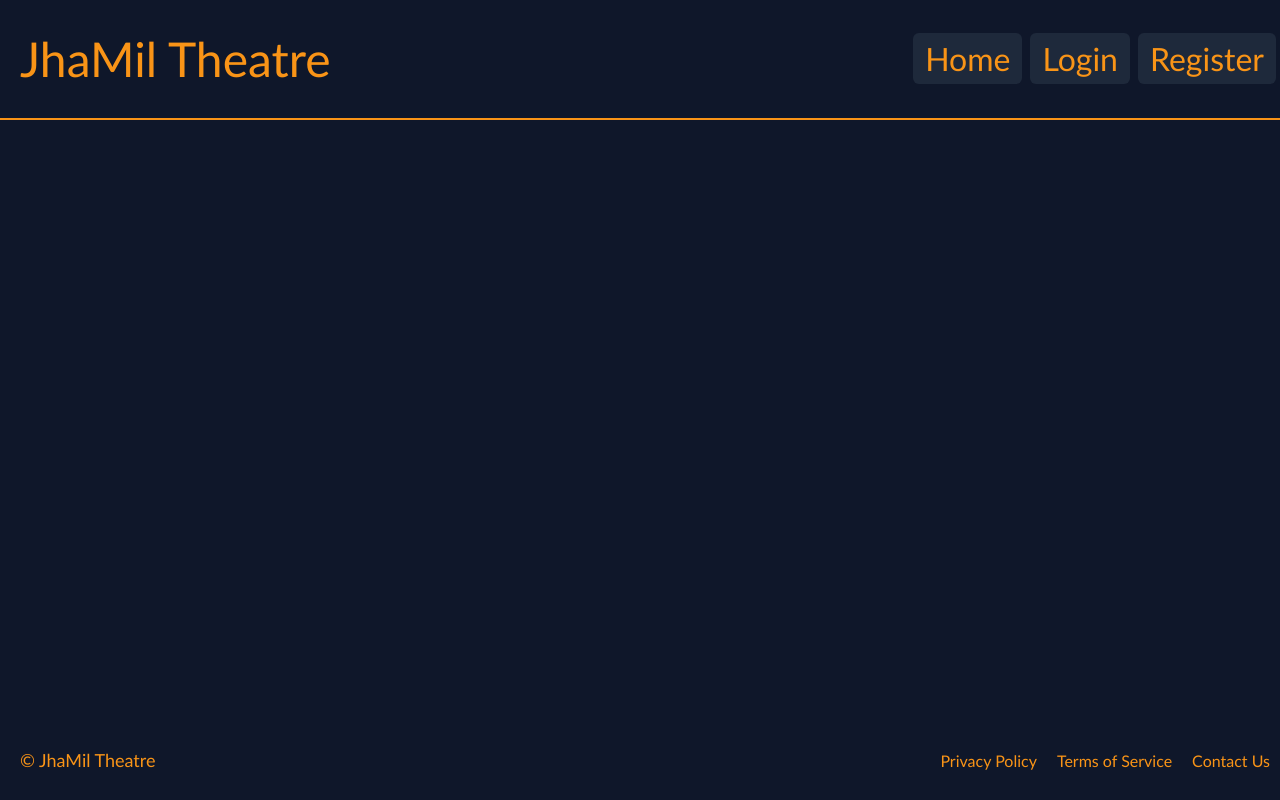
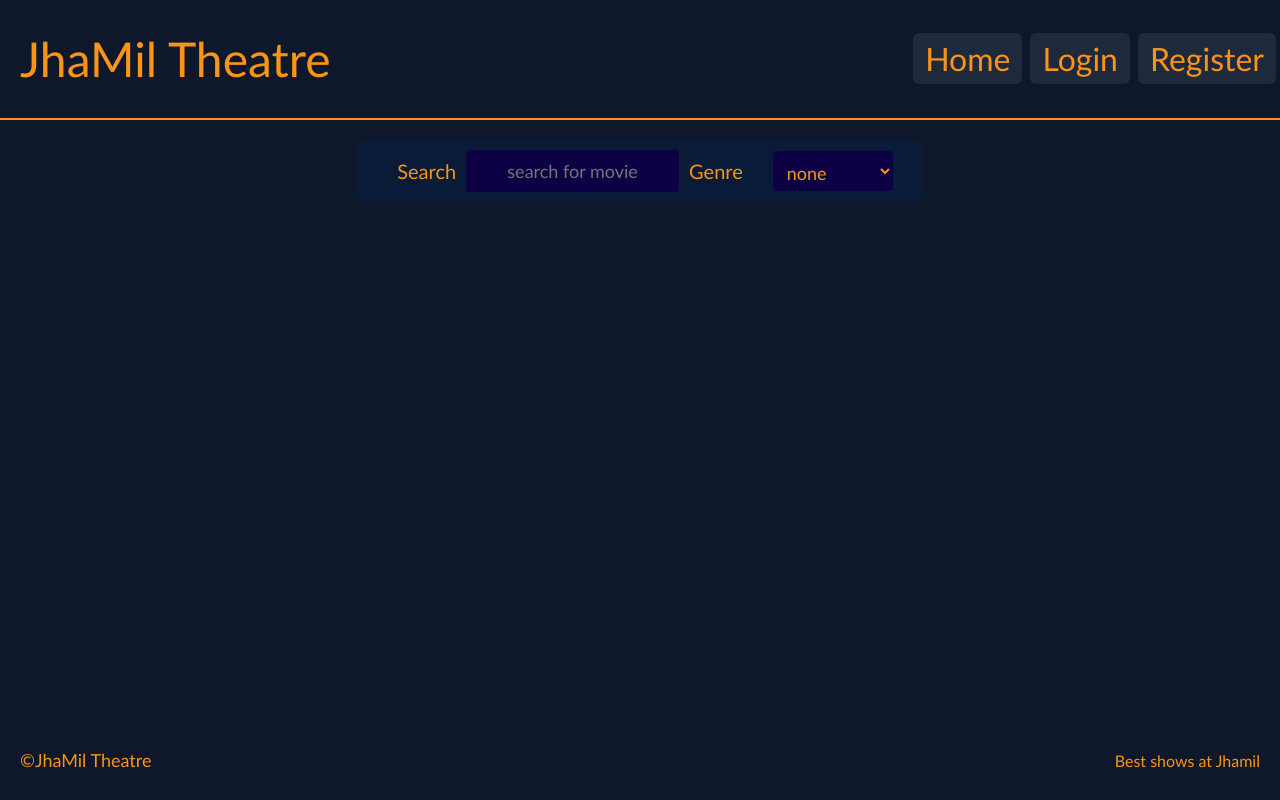
Before and after one commit to Milky066/Theatre_Website_Project, a PHP site: page /theatre_Website_Project/ in a window 1280 px wide. Run offline with PHP 8.4, Linux system fonts and the light colour scheme; data that the repository does not hold is empty.

Commit message:
Search bar + genre selection

```diff
--- a/Backend/displayShow.php
+++ b/Backend/displayShow.php
@@ -77,9 +77,9 @@ function getBookedSeatArray($conn, $show_id): array
 
 function FillShowCards($conn): void
 {
-  $query_result = $conn->query("SELECT shows.id, shows.time, shows.price, movies.title, movies.description, movies.rating, movies.image FROM shows JOIN movies ON movies.id = shows.movie_id;");
+  $query_result = $conn->query("SELECT shows.id, shows.time, shows.price, movies.title, movies.description, movies.rating, movies.image, movies.genre FROM shows JOIN movies ON movies.id = shows.movie_id;");
   $seat_query_result = $conn->query("SELECT bookings.show_id FROM bookings");
-  $keys = ['show_id', 'time', 'price', 'title', 'description', 'rating', 'image', 'seat_booked'];
+  $keys = ['show_id', 'time', 'price', 'title', 'description', 'rating', 'image', 'genre', 'seat_booked'];
   $show_array = array();
   $booked_array = $seat_query_result->fetch_all(MYSQLI_ASSOC);
 
@@ -95,62 +95,59 @@ function FillShowCards($conn): void
             $seat_booked++;
           }
         }
+        // Add seat_booked key at the end of the original array
         $current_row[$keys[$i]] = $seat_booked;
       }
     }
     $show_array[] = $current_row;
   }
-
+  // var_dump($show_array);
   $query_result->free_result();
   $seat_query_result->free_result();
+  $conn->close();
 
-  // array here
+
+  $seat_cap = 50;
+  $count = 0;
   foreach ($show_array as $row) {
 
     $date_time = new DateTime($row['time']);
     $date = $date_time->format('D Y-m-d');
     $time = $date_time->format('H:i:s');
+    // var_dump($row['genre']);
+    $seat_available = $seat_cap - $row['seat_booked'];
     echo "
       <script>
       function onClick(show_id){
         window.location.href='playPage.php?show_id=' + show_id;
       }
       </script>";
-    // $rating = $row['rating'];
     echo "
-      <div style='
-      width: 200px;
-      height: 300px;
-      background-color: rgb(51 65 85);
-      margin: 15px;
-      text-align: center;
-      padding-top: 1rem;
-      padding-bottom: 1rem;
-      cursor: pointer:
-    ' onclick='onClick($row[show_id])'>
+      <div id='movie-card-$count' class='movie-card' onclick='onClick($row[show_id])' genre='$row[genre]' title='$row[title]'>
       <!-- Picture -->
       <div style='margin: auto'>
       <img src='$row[image]' alt='$row[show_id]' width='auto' height='auto' style='max-width:200px; max-height:200px;'/>
       </div>
-      <div style='padding: 1rem;'>
-          <div>
+      <div class='movie-description'>
+          <div class='movie-title'>
               <b>$row[title]</b>
           </div>
           <div>
-              Price: $row[price]
+              Price: <span>$row[price]</span>
           </div>
           <div>
-              Available Seat: $row[seat_booked]
+              Available Seat: <span>$seat_available</span>
           </div>
           <div>
-              Date: <b>$date</b>
+              Date: <span><b>$date</b></span>
           </div>
           <div>
-              Showtime: <b>$time</b>
+              Showtime: <span><b>$time</b></span>
           </div>
       </div>
       </div>
 
       ";
+    $count += 1;
   }
 }
--- a/Backend/indexOperations.php
+++ b/Backend/indexOperations.php
@@ -1,19 +1,12 @@
 <?php
 include 'connectDB.php';
-
-
-function fillCardsByGenre(): void
-{
-  $genre = "adventure";
-  $query = "SELECT * FROM movies WHERE movies.genre LIKE '%$genre%';";
-}
 
 function FillShowCards(): void
 {
   $conn = connectDB();
-  $query_result = $conn->query("SELECT shows.id, shows.time, shows.price, movies.title, movies.description, movies.rating, movies.image FROM shows JOIN movies ON movies.id = shows.movie_id;");
+  $query_result = $conn->query("SELECT shows.id, shows.time, shows.price, movies.title, movies.description, movies.rating, movies.image, movies.genre FROM shows JOIN movies ON movies.id = shows.movie_id;");
   $seat_query_result = $conn->query("SELECT bookings.show_id FROM bookings");
-  $keys = ['show_id', 'time', 'price', 'title', 'description', 'rating', 'image', 'seat_booked'];
+  $keys = ['show_id', 'time', 'price', 'title', 'description', 'rating', 'image', 'genre', 'seat_booked'];
   $show_array = array();
   $booked_array = $seat_query_result->fetch_all(MYSQLI_ASSOC);
 
@@ -29,12 +22,13 @@ function FillShowCards(): void
             $seat_booked++;
           }
         }
+        // Add seat_booked key at the end of the original array
         $current_row[$keys[$i]] = $seat_booked;
       }
     }
     $show_array[] = $current_row;
   }
-
+  // var_dump($show_array);
   $query_result->free_result();
   $seat_query_result->free_result();
   $conn->close();
@@ -46,6 +40,7 @@ function FillShowCards(): void
     $date_time = new DateTime($row['time']);
     $date = $date_time->format('D Y-m-d');
     $time = $date_time->format('H:i:s');
+    // var_dump($row['genre']);
     $seat_available = $seat_cap - $row['seat_booked'];
     echo "
       <script>
@@ -54,7 +49,7 @@ function FillShowCards(): void
       }
       </script>";
     echo "
-      <div class='movie-card' onclick='onClick($row[show_id])'>
+      <div class='movie-card' onclick='onClick($row[show_id])' genre='$row[genre]' title='$row[title]'>
       <!-- Picture -->
       <div style='margin: auto'>
       <img src='$row[image]' alt='$row[show_id]' width='auto' height='auto' style='max-width:200px; max-height:200px;'/>
--- /dev/null
+++ b/Backend/mailPassword.php
@@ -0,0 +1,4 @@
+<?php
+// TODO: Check if the mail exists, if so send the password to the mail
+// Else return error message.
+// noEmailFound -> get variable
--- a/Styles/global.css
+++ b/Styles/global.css
@@ -112,6 +112,16 @@ footer {
 .footer-right-panel {
   display: flex;
   flex-direction: row;
+  padding-right: 20px;
+}
+
+.footer-overlay {
+  position: absolute;
+  width: 100%;
+  height: 100%;
+  background-color: black;
+  opacity: 50%;
+  visibility: hidden;
 }
 
 input[tyoe="submit"] {
@@ -126,10 +136,41 @@ input[tyoe="submit"] {
 }
 
 input[type="text"] {
-  background-color: #F99417;
+  background-color: rgb(13, 0, 69);
+  color: #F99417;
   font-size: large;
-  border-radius: 6px;
+  border-radius: 4px;
   border-style: none;
+  text-align: center;
+  height: 40px;
+}
+
+.search-container {
+  display: flex;
+  justify-content: center;
+  align-items: center;
+  margin: 20px auto 20px auto;
+  background: rgb(9 27 54);
+  padding: 10px 30px 10px 30px;
+  width: max-content;
+  border-radius: 8px;
+}
+
+.search-container label {
+  font-size: 20px;
+  margin-left: 10px;
+  margin-right: 10px;
+}
+
+select {
+  background-color: rgb(13, 0, 69);
+  color: #F99417;
+  font-size: large;
+  border-radius: 4px;
+  border-width: 0px;
+  margin-left: 20px;
+  padding: 10px;
+  height: 40px;
 }
 
 
--- a/index.php
+++ b/index.php
@@ -1,5 +1,9 @@
 <?php
 include "Backend/checkLogin.php";
+include 'Backend/displayShow.php';
+include "Backend/connectDB.php";
+
+$conn = connectDB();
 ?>
 <!DOCTYPE html>
 <html lang="en">
@@ -38,11 +42,24 @@ include "Backend/checkLogin.php";
 
 
   <main>
+    <div class="search-container">
+      <label for="genre">Search</label>
+      <input name="search" id="search" type="text" placeholder="search for movie" oninput="refreshMovieList(this)"></input>
+      <label for="genre">Genre</label>
+      <select name="genre" id="genre" onchange="refreshMovieList(this)">
+        <option value="none">none</option>
+        <option value="action">action</option>
+        <option value="adventure">adventure</option>
+        <option value="drama">drama</option>
+        <option value="fantasy">fantasy</option>
+        <option value="romance">romance</option>
+        <option value="comedy">comedy</option>
+      </select>
+    </div>
     <div id="movie-card-container" style="display: flex; flex-wrap: wrap; justify-content: center; align-items: center;">
       <!-- To be populated by script -->
       <?php
-      include 'Backend/indexOperations.php';
-      FillShowCards();
+      FillShowCards($conn);
       ?>
     </div>
   </main>
@@ -51,16 +68,45 @@ include "Backend/checkLogin.php";
   <footer>
     <div class="footer-container">
       <div class="footer-left-panel">
-        <p>&copy; JhaMil Theatre</p>
+        <p>&copy;JhaMil Theatre</p>
       </div>
       <div class="footer-right-panel">
-        <div><a href="#">Privacy Policy</a></div>
-        <div><a href="#">Terms of Service</a></div>
-        <div><a href="#">Contact Us</a></div>
+        Best shows at Jhamil
       </div>
     </div>
   </footer>
+  <script>
+    const showCards = Array.from(document.getElementsByClassName("movie-card"));
+    console.log(showCards);
 
+    const refreshMovieList = (element) => {
+      if (element.id === "search") {
+        const searchPrompt = new RegExp(element.value, "i");
+        showCards.forEach((card) => {
+          const cardTitle = card.getAttribute("title");
+          if (searchPrompt.test(cardTitle)) {
+            card.style = "display: block;";
+          } else {
+            card.style = "display: none;";
+          }
+        })
+      } else if (element.id === "genre") {
+        const genrePrompt = new RegExp(element.value);
+        showCards.forEach((card) => {
+          const genre = card.getAttribute("genre");
+          if (element.value != "none") {
+            if (genrePrompt.test(genre)) {
+              card.style = "display: block;";
+            } else {
+              card.style = "display: none;";
+            }
+          } else {
+            card.style = "display: block;";
+          }
+        })
+      }
+    }
+  </script>
 
 </body>
 
--- a/playPage.php
+++ b/playPage.php
@@ -125,12 +125,10 @@ $show_id = $_GET['show_id'];
     <footer>
         <div class="footer-container">
             <div class="footer-left-panel">
-                <p>&copy; JhaMil Theatre</p>
+                <p>&copy;JhaMil Theatre</p>
             </div>
             <div class="footer-right-panel">
-                <div><a href="#">Privacy Policy</a></div>
-                <div><a href="#">Terms of Service</a></div>
-                <div><a href="#">Contact Us</a></div>
+                Best shows at Jhamil
             </div>
         </div>
     </footer>
```
Also changed, not shown: Styles/account.css (+22 -0 lines), account.php (+13 -3 lines), forgetPassword.php (added, +70 -0 lines), Backend/deleteBooking.php (added).
